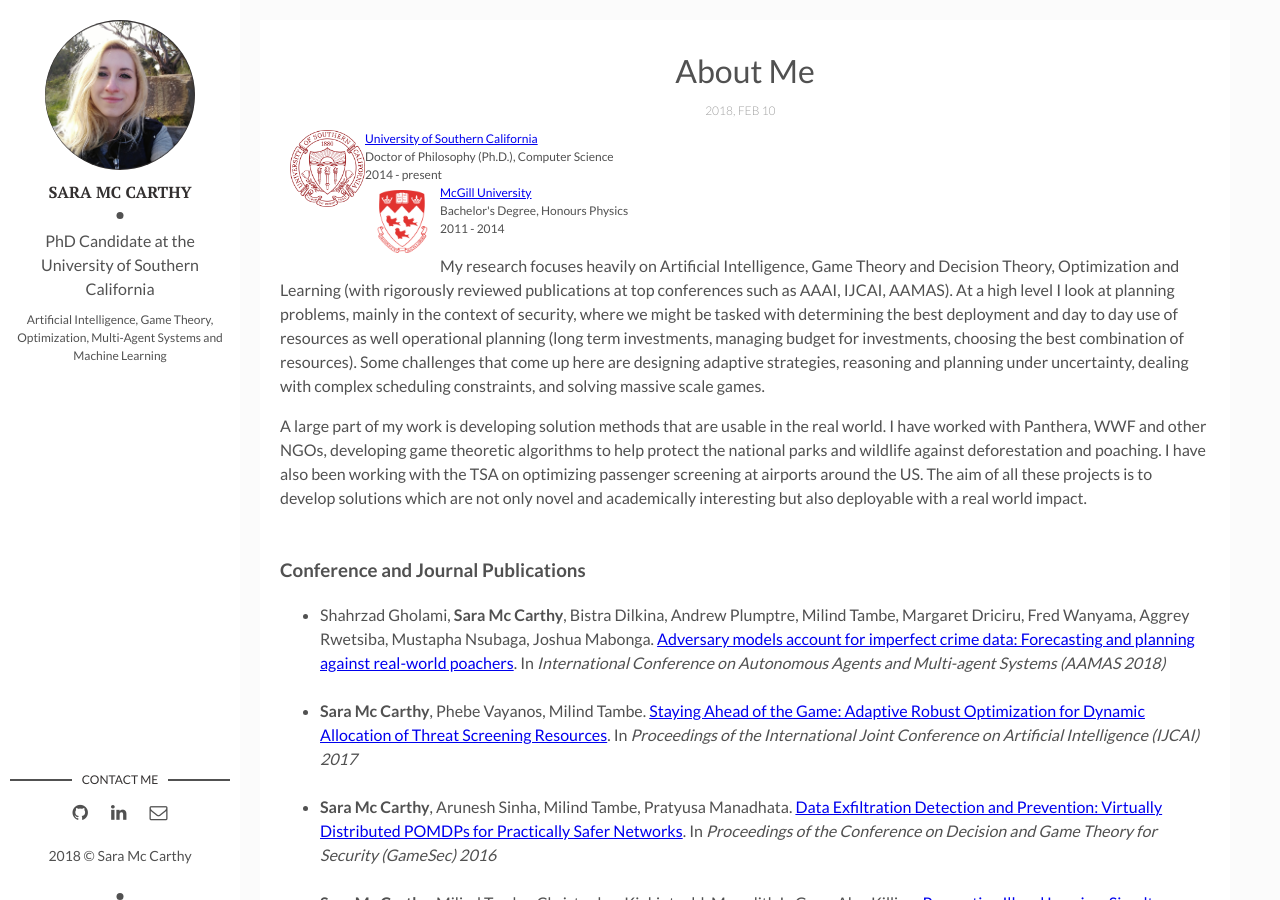
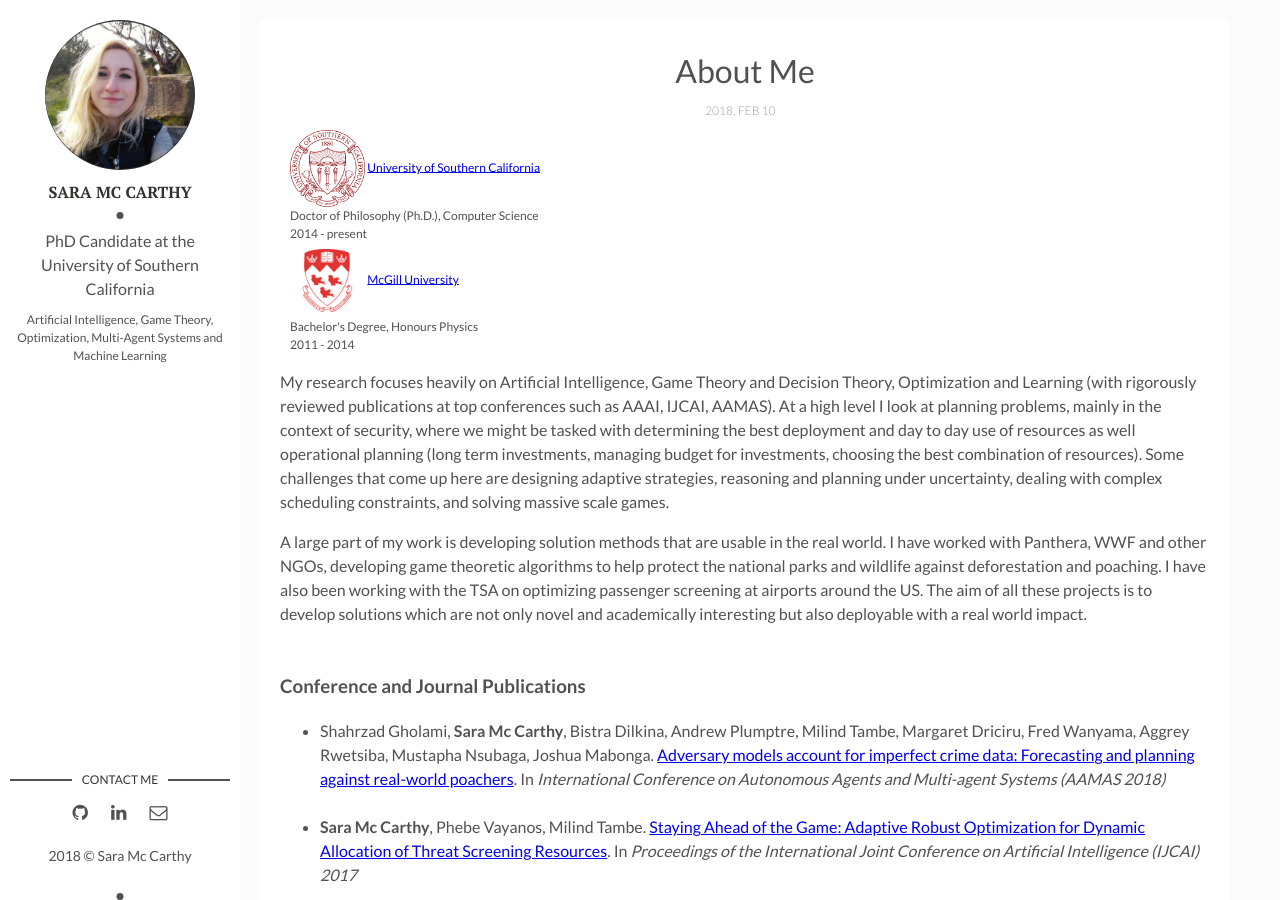
Before and after one commit to saramccarthy/saramccarthy.github.io, a Jekyll site: the page built from _posts/2018-02-10-about-me.markdown, in a window 1280 px wide and 900 px high. Built offline with Jekyll 4.4.1, drawn with Linux system fonts in a browser that asks for light colours.

Commit message:
Update 2018-02-10-about-me.markdown

```diff
--- a/_posts/2018-02-10-about-me.markdown
+++ b/_posts/2018-02-10-about-me.markdown
@@ -6,13 +6,13 @@ blurb: Education - Research - Publications
 img:  # Add image post (optional)
 ---
 <div style="font-size:12px;margin-left:10px;">
-<img style="float: left; width: 75px; hspace:90px" src="{{site.baseurl}}/assets/img/usc.png">
+<img style=" width: 75px; hspace:90px" src="{{site.baseurl}}/assets/img/usc.png">
         <a href="http://www.usc.edu">University of Southern California</a><br>
         Doctor of Philosophy (Ph.D.), Computer Science <br>
         2014 - present
 </div>
 <div style="font-size:12px;margin-left:10px;">
-<img style="float: left; width: 75px; hspace:90px" src="{{site.baseurl}}/assets/img/mcgill.png">
+<img style="width: 75px; hspace:90px" src="{{site.baseurl}}/assets/img/mcgill.png">
         <a href="http://www.mcgill.ca">McGill University</a> <br>
         Bachelor's Degree, Honours Physics <br>
         2011 - 2014
```
